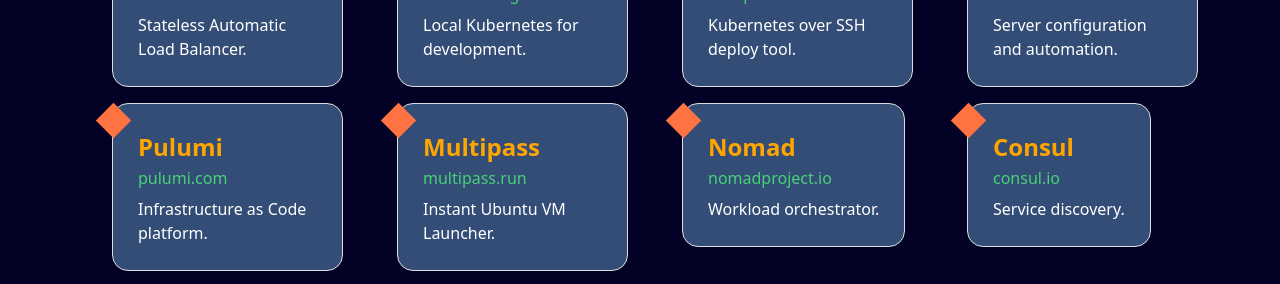
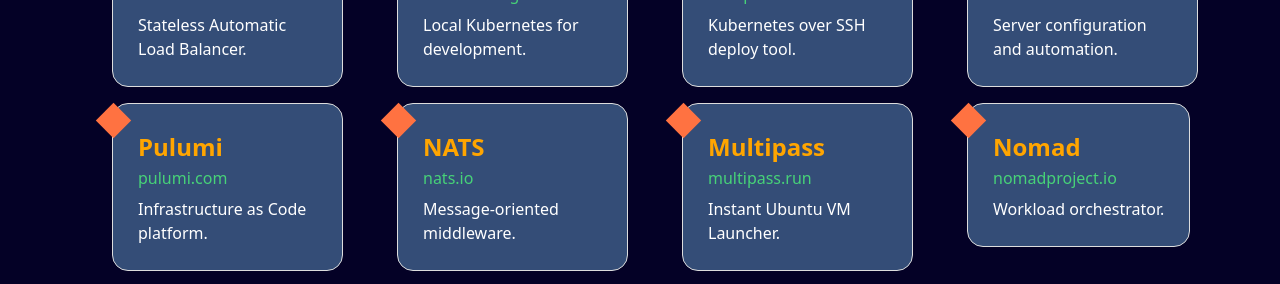
Before and after one commit to kokizzu/benalu.dev, a Svelte app: page / in a window 1280 px wide. Shown: the part 5320-5604 px from the top of the page. Built offline with nearby package versions, Linux system fonts and the light colour scheme.

Commit message:
add nats

```diff
--- a/src/routes/OurTechs.svelte
+++ b/src/routes/OurTechs.svelte
@@ -84,6 +84,9 @@
 			<SmallBox title="Pulumi" site="pulumi.com">
 				Infrastructure as Code platform.
 			</SmallBox>
+			<SmallBox title="NATS" site="nats.io">
+				Message-oriented middleware.
+			</SmallBox>
 			<SmallBox title="Multipass" site="multipass.run">
 				Instant Ubuntu VM Launcher.
 			</SmallBox>
```
